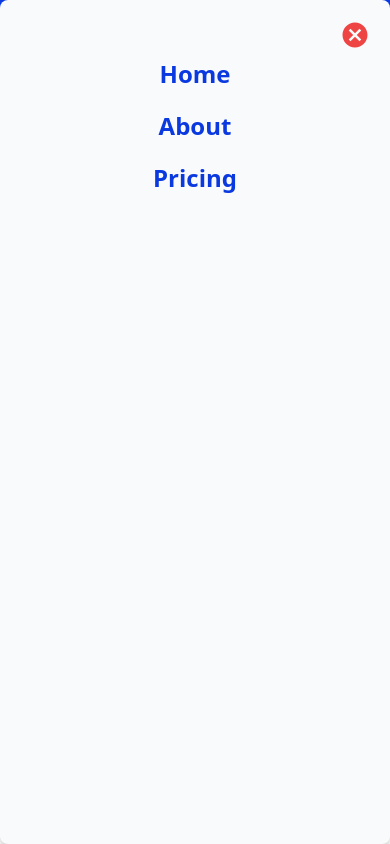
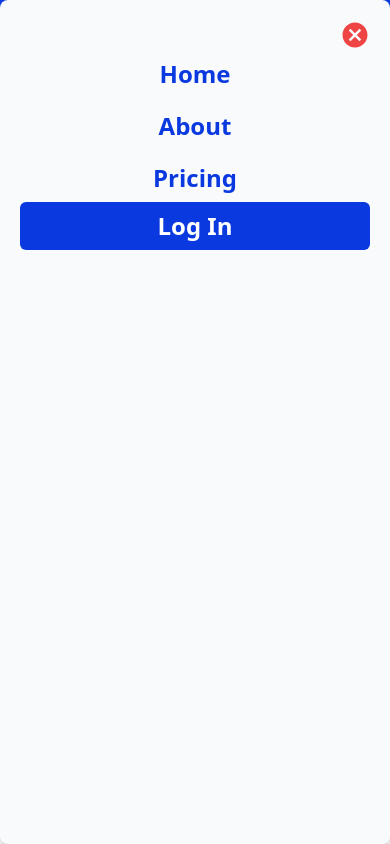
Before and after one commit to gray-adeyi/orderlie-fe-react, a React (Vite) app: page / in a window 390 px wide. Both pictures are taken after a click on the picture 352 px from the left and 38 px from the top of the page. Built offline with nearby package versions, Linux system fonts and the light colour scheme.

Commit message:
Added Log in  button in mobile view

```diff
--- a/src/component/Header.jsx
+++ b/src/component/Header.jsx
@@ -75,6 +75,9 @@ const Header = () => {
 									Pricing
 								</li>
 							</ul>
+							<button className='px-4 py-2 font-bold text-2xl text-white bg-bgColor rounded-md cursor-pointer hover:scale-110'>
+								Log In
+							</button>
 						</motion.div>
 					)}
 				</div>
```
